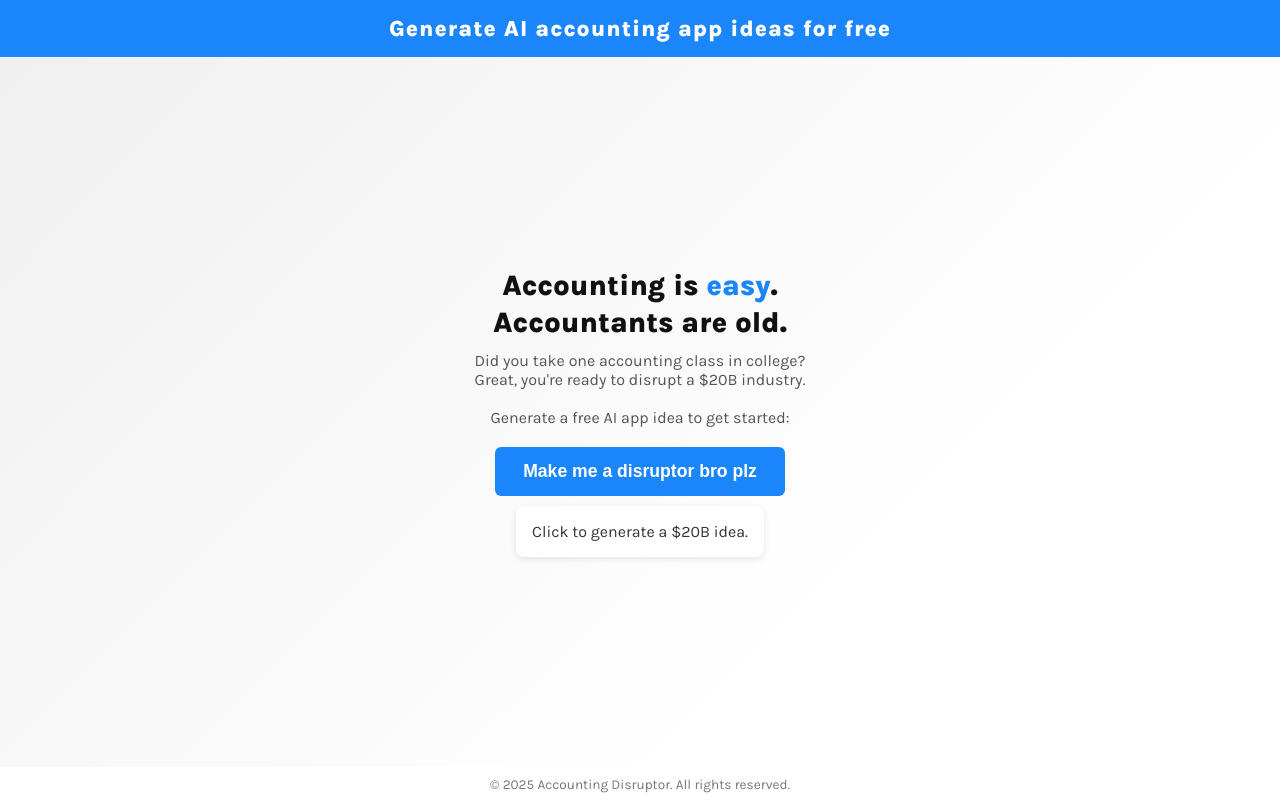
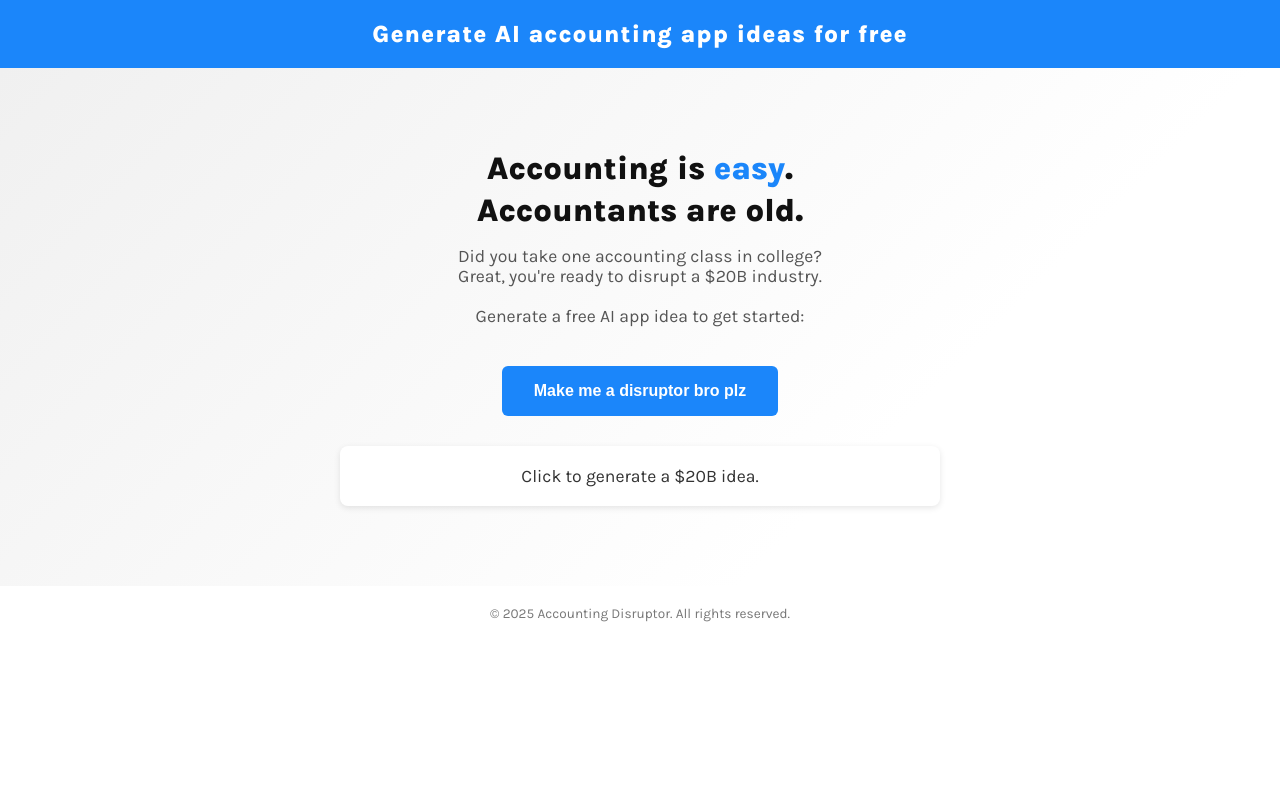
Before and after one commit to tzcpa93/IdeaGenerator, a website: page index.html in a window 1280 px wide. Drawn offline with Linux system fonts and the light colour scheme.

Commit message:
Update index.html

```diff
--- a/index.html
+++ b/index.html
@@ -10,6 +10,7 @@
       rel="stylesheet"
     />
 
+    <!-- Ensure proper scaling on mobile devices -->
     <meta name="viewport" content="width=device-width, initial-scale=1.0" />
 
     <style>
@@ -27,48 +28,38 @@
         color: #111;
       }
 
-      /* HEADER */
+      /* HEADER (Desktop Version) */
       header {
         background-color: #1B86FA;
-        padding: 15px 0;
+        padding: 20px 0;
         text-align: center;
       }
       header h2 {
         color: #fff;
         font-weight: 800;
         letter-spacing: 1px;
-        font-size: 1.4rem;
-        margin: 0;
+        font-size: 1.5rem; /* Desktop header font size */
       }
 
-      /* MAIN & HERO SECTION */
-      main {
-        min-height: calc(100% - 90px); /* subtract header + footer approximate heights */
-        display: flex;
-        flex-direction: column;
-      }
-
+      /* HERO SECTION */
       .hero {
-        flex: 1; /* fill available space */
-        display: flex;
-        flex-direction: column;
-        justify-content: center;
-        align-items: center;
-        padding: 20px;
         background: linear-gradient(
           135deg,
           rgba(240, 240, 240, 1) 0%,
           rgba(255, 255, 255, 1) 70%
         );
+        padding: 80px 20px;
         text-align: center;
       }
 
       .hero h1 {
-        font-size: 1.8rem;
+        font-size: 2rem;
         font-weight: 800;
+        margin-bottom: 15px;
+        max-width: 900px;
+        margin-left: auto;
+        margin-right: auto;
         line-height: 1.3;
-        margin-bottom: 10px;
-        max-width: 700px;
       }
       /* Highlight the word "easy" */
       .hero h1 .highlight {
@@ -76,17 +67,17 @@
       }
 
       .hero p {
-        font-size: 1rem;
+        font-size: 1.1rem;
         font-weight: 400;
-        max-width: 600px;
+        max-width: 700px;
+        margin: 0 auto 40px auto;
         color: #555;
-        margin-bottom: 20px;
       }
 
       /* BUTTON */
       button {
-        font-size: 1.1rem;
-        padding: 14px 28px;
+        font-size: 1rem;
+        padding: 16px 32px;
         cursor: pointer;
         border: none;
         border-radius: 6px;
@@ -94,7 +85,6 @@
         color: #fff;
         font-weight: 700;
         transition: background-color 0.2s ease-in-out;
-        margin-bottom: 10px;
       }
       button:hover {
         background-color: #196ac1;
@@ -102,24 +92,30 @@
 
       /* IDEA DISPLAY CONTAINER */
       #idea {
-        font-size: 1rem;
+        margin-top: 30px;
+        font-size: 1.1rem;
+        font-style: normal;
         color: #333;
+        max-width: 600px;
+        margin-left: auto;
+        margin-right: auto;
+        text-align: center;
         background-color: #fff;
-        padding: 16px;
+        padding: 20px;
         border-radius: 8px;
         box-shadow: 0 2px 6px rgba(0, 0, 0, 0.1);
-        max-width: 600px;
       }
+      /* Increase the font size for the app name (inside <strong>) */
       #idea strong {
         font-size: 1.2em;
       }
 
       /* FOOTER */
       footer {
+        padding: 20px 0;
         text-align: center;
         font-size: 0.85rem;
         color: #777;
-        padding: 10px 0;
       }
 
       /* EXIT-INTENT POPUP STYLES */
@@ -175,11 +171,13 @@
         border: none;
       }
 
-      /* RESPONSIVE REFINEMENTS (iPhones in last 5 years) */
+      /* MOBILE OVERRIDES */
       @media (max-width: 600px) {
+        /* Adjust header banner font size for mobile */
         header h2 {
           font-size: 1.2rem;
         }
+        /* Use the previously optimized mobile styling for the rest */
         .hero {
           padding: 15px;
         }
@@ -198,6 +196,11 @@
           padding: 14px;
         }
         #exitPopup p {
+          font-size: 1rem;
+        }
+        #exitPopup .popup-buttons a,
+        #exitPopup .popup-buttons button {
+          padding: 8px 12px;
           font-size: 1rem;
         }
       }
@@ -243,7 +246,7 @@
       let currentIndex = 0;
       let firstClick = true;
 
-      // Shuffle function
+      // Fisher–Yates shuffle function to randomize the array in place.
       function shuffle(array) {
         for (let i = array.length - 1; i > 0; i--) {
           const j = Math.floor(Math.random() * (i + 1));
@@ -285,15 +288,15 @@
           currentIndex = 0;
         }
 
-        // Display the next idea
+        // Display the next idea in the randomized order.
         ideaDiv.innerHTML = ideas[currentIndex];
         currentIndex++;
       });
 
-      // Exit-Intent Popup JS
+      // Exit-Intent Popup JavaScript
       let exitPopupShown = false;
       document.addEventListener('mouseout', function (e) {
-        // Show the popup if the mouse leaves at the top
+        // Show the popup if the mouse leaves at the top of the viewport
         if (!exitPopupShown && e.clientY <= 0) {
           document.getElementById('exitPopup').style.display = 'block';
           exitPopupShown = true;
```
